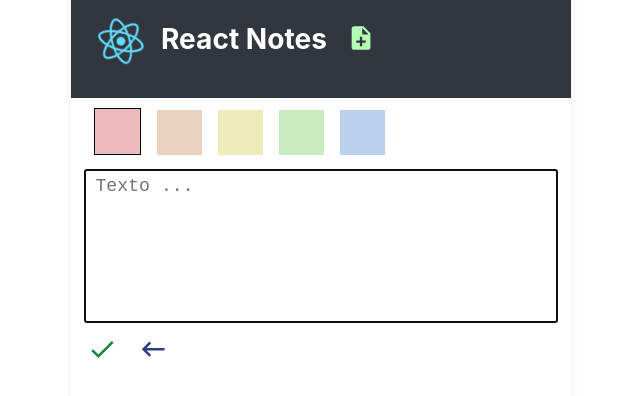
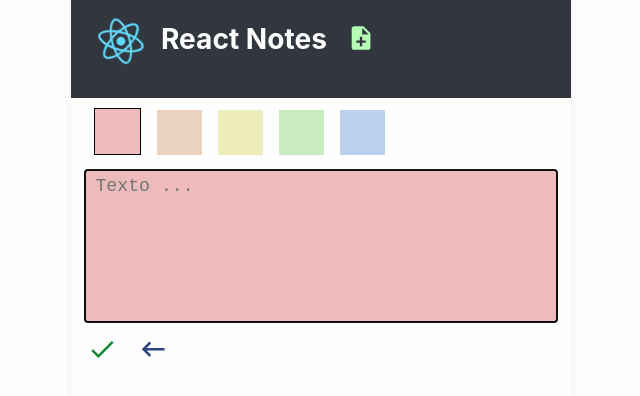
Before and after one commit to FranLopezFreelance/react-notes, a React (Create React App) app: page /add in a window 1280 px wide. Shown: the top 396 px of the page, without its empty margins (319-959 px from the left). Built offline with nearby package versions, Linux system fonts and the light colour scheme.

Commit message:
background del textarea

```diff
--- a/src/components/AddNote.js
+++ b/src/components/AddNote.js
@@ -64,6 +64,7 @@ export default function AddNote() {
                     value={color}
                     onChange={handleChangeColor} />
                 <textarea
+                    style={{background: color}}
                     rows="7"
                     ref={ref}
                     placeholder="Texto ..."
--- a/src/components/EditNote.js
+++ b/src/components/EditNote.js
@@ -71,6 +71,7 @@ export default function EditNote(){
                     value={color}
                     onChange={handleChangeColor} />
                 <textarea
+                    style={{background: color}}
                     rows="7"
                     ref={ref}
                     placeholder="Editar Nota"
```
Also changed, not shown: 1 other file (tests, documents, lock files or other folders).
